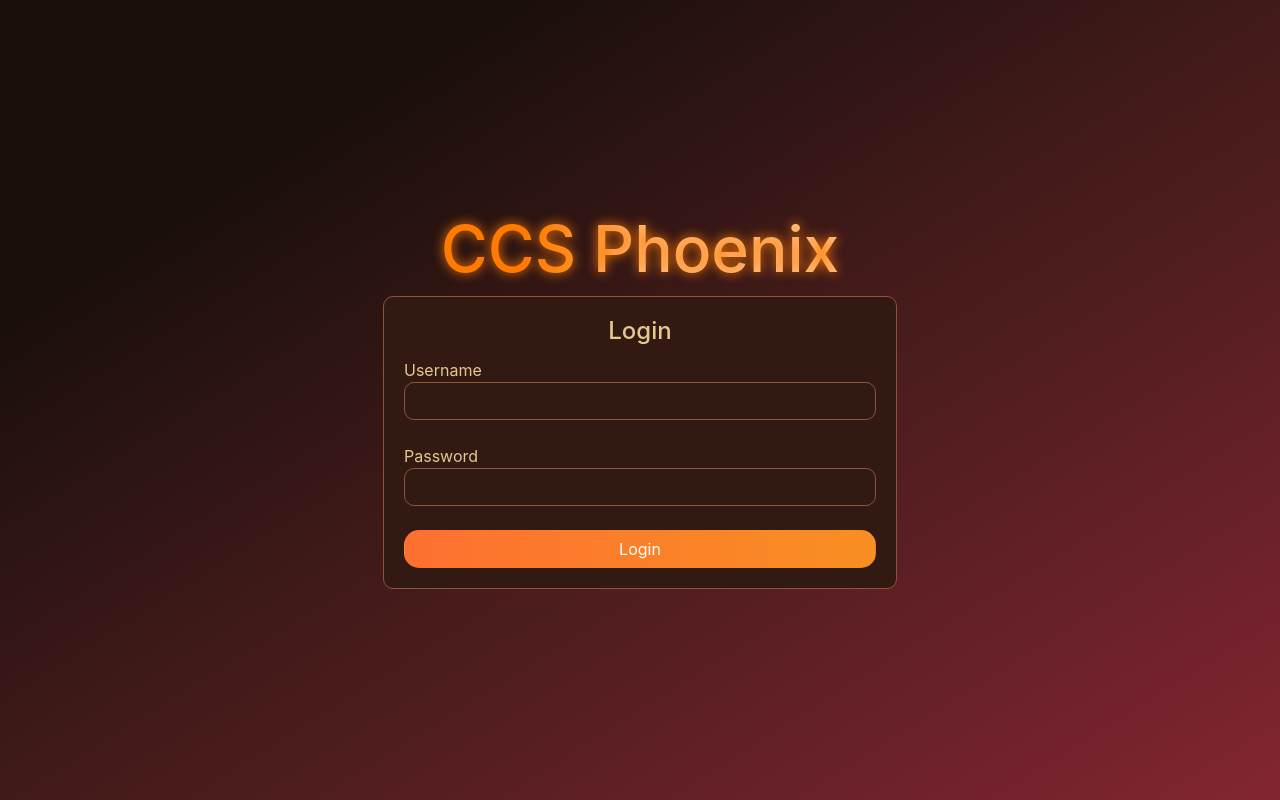
After one commit to LikeNmuFF/Confesshout, a Python web app: template templates/login.html in a window 1280 px wide. The commit adds this page. Run offline with Jinja, Linux system fonts and the light colour scheme; the template is opened without the code that fills it, so the values that code supplies are empty.

Commit message:
Minor changes to form; Completed login page.

```diff
--- /dev/null
+++ b/static/css/login.css
@@ -0,0 +1,39 @@
+.card{
+    background: #321912;
+    background-clip: border-box;
+    border: solid #91523b 1px;
+    border-radius: 10px;
+}
+
+.form-container .form-group input[type="text"],
+.form-container .form-group input[type="password"]{
+    border-radius: 10px;
+    background: #311a12;
+    border: solid #91523b 1px;
+    color: white;
+}
+
+.form-container .form-group input[type="text"]:focus,
+.form-container .form-group input[type="password"]:focus,
+.form-container .form-group input[type="text"]:hover,
+.form-container .form-group input[type="password"]:hover{
+    outline: none;
+    box-shadow: 0 0 15px -5px #e4a48d;
+}
+
+.btn{
+    background: linear-gradient(to right, #fe7031, #f88f22);
+    color: white;
+    border-radius: 15px;
+}
+
+.btn:hover{
+    box-shadow: 0 0 15px -5px #f88f22;
+}
+
+/* .seal-backed{
+    background-image: url(/static/images/Basilan_State_University.svg.webp);
+    background-repeat: no-repeat;
+    background-size: 500px;
+    background-position: center;
+} */
--- a/static/css/style.css
+++ b/static/css/style.css
@@ -2,7 +2,8 @@ html {
   box-sizing: border-box;
 }
 
-body, html{
+body,
+html {
   margin: 0;
   padding: 0;
   height: 100%;
@@ -11,18 +12,26 @@ body, html{
   font-size: 1rem;
 }
 
-body{
+.ccs-phoenix {
+  background: linear-gradient(to right, rgb(255, 123, 0) 0%, rgb(255, 123, 0) 30%, rgb(255, 197, 142) 50%, rgb(255, 197, 142) 100%);
+  background-clip: text;
+  color: transparent;
+  text-shadow: 0 0 12px rgb(255, 123, 0);
+  font-size: 4rem;
+}
+
+body {
   background: linear-gradient(to bottom right, #1A0F0B 20%, #471c1b 55%, #832533);
 }
 
-.overflow-y-auto{
+.overflow-y-auto {
   overflow-y: auto;
   scrollbar-width: none;
   scrollbar-color: #421b19 transparent;
 }
 
 @media (max-width: 600px) {
-  .h-sm-100{
+  .h-sm-100 {
     height: 100%;
   }
 }
--- /dev/null
+++ b/templates/login.html
@@ -0,0 +1,58 @@
+<!DOCTYPE html>
+<html lang="en">
+
+<head>
+    <meta charset="UTF-8">
+    <meta name="viewport" content="width=device-width, initial-scale=1.0">
+    <title>Login</title>
+
+    <link rel="stylesheet" href="/static/css/bootstrap.min.css">
+    <link rel="stylesheet" href="/static/css/style.css">
+    <link rel="stylesheet" href="/static/css/login.css">
+</head>
+
+<body>
+    <div class="row justify-content-center align-items-center h-100 w-100 m-0 seal-backed">
+        <div class="col-md-6 col-sm-12 overflow-y-auto">
+            <div class="container overflow-y-auto">
+                <h1 class="text-center ccs-phoenix">CCS Phoenix</h1>
+            </div>
+
+            <div class="card mx-5">
+                <div class="card-body">
+                    <div class="card-title">
+                        <h4 class="text-center">
+                            Login
+                        </h4>
+                    </div>
+
+                    <div class="form-container">
+                        <form>
+                            <div class="form-group">
+                                <label class="w-100">
+                                    Username
+
+                                    <input type="text" class="form-control">
+                                </label>
+                            </div>
+
+                            <div class="form-group">
+                                <label class="w-100">
+                                    Password
+
+                                    <input type="password" class="form-control">
+                                </label>
+                            </div>
+
+                            <button class="btn w-100">
+                                Login
+                            </button>
+                        </form>
+                    </div>
+                </div>
+            </div>
+        </div>
+    </div>
+</body>
+
+</html>
```
Also changed, not shown: static/css/form.css (+10 -4 lines). Lines whose indentation alone changed are shown as unchanged.
